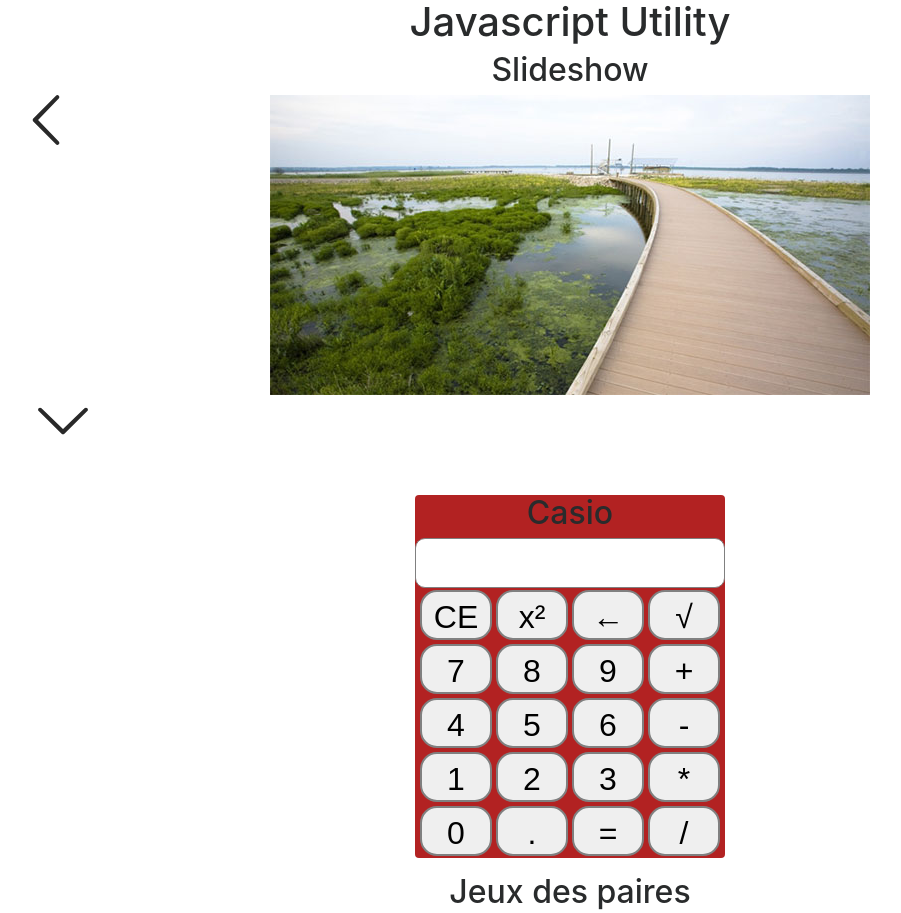
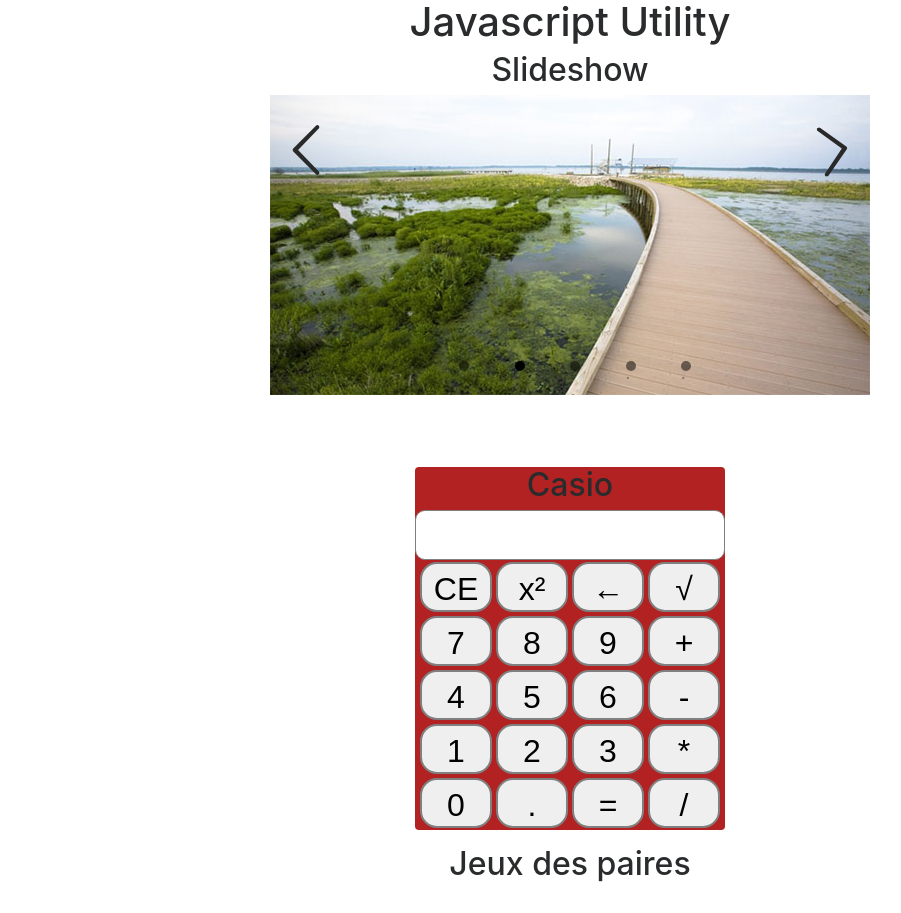
Before and after one commit to gustavofringe/jsUtilities, a plain HTML site: page index.html in a window 1280 px wide. Shown: the top 913 px of the page, without its empty margins (70-971 px from the left). Drawn offline with nearby package versions, Linux system fonts and the light colour scheme.

Commit message:
style.css->end of slider

```diff
--- a/index.html
+++ b/index.html
@@ -23,10 +23,15 @@
         <h2 class="text-center">Slideshow</h2>
         <div class="slide">
             <img src="img/slide1.png" class="img-fluid slider" alt="nature">
+            <span class="point un">.</span>
             <img src="img/slide2.jpg" class="img-fluid slider" alt="nature">
+            <span class="point deux">.</span>
             <img src="img/slide3.jpg" class="img-fluid slider" alt="nature">
+            <span class="point trois">.</span>
             <img src="img/slide5.jpg" class="img-fluid slider" alt="nature">
+            <span class="point quatre">.</span>
             <img src="img/slide6.jpg" class="img-fluid slider" alt="nature">
+            <span class="point cinq">.</span>
             <button id="prev"><img src="img/chevron.svg" alt="chevron"></button>
             <button id="next"><img src="img/chevron.svg" alt="chevron"></button>
         </div>
--- a/js/main.js
+++ b/js/main.js
@@ -8,14 +8,21 @@ var previous = document.getElementById('prev');
 var next = document.getElementById('next');
 function slide() {
     var x = document.getElementsByClassName("slider");
+    console.log(x)
+    var y = document.querySelectorAll('.point');
+    console.log(y)
     for (var i = 0; i < x.length; i++) {
         x[i].style.display = "none";
+        y[i].style.opacity = 0.5;
+        console.log(y[i])
+        console.log(x[i])
     }
     index++;
     if (index > x.length) {
         index = 1
     }
     x[index - 1].style.display = "block";
+    y[index - 1].style.opacity = 1;
     setTimeout(slide, 5000);
     next.onclick = function () {
         if (index) {
--- a/sass/style.scss
+++ b/sass/style.scss
@@ -8,6 +8,42 @@
   width: 100%;
   margin: 0 auto;
   position: relative;
+  .point{
+    width: 10px;
+    height: 10px;
+    border-radius: 20px;
+    background-color: black;
+  }
+  .un{
+
+    position: absolute;
+    bottom: 15%;
+    left:40%;
+  }
+  .deux{
+
+    position: absolute;
+    bottom: 15%;
+    left:45%;
+  }
+  .trois{
+
+    position: absolute;
+    bottom: 15%;
+    left:50%;
+  }
+  .quatre{
+
+    position: absolute;
+    bottom: 15%;
+    left:55%;
+  }
+  .cinq{
+
+    position: absolute;
+    bottom: 15%;
+    left:60%;
+  }
 
   .slider{
     display: none;
@@ -21,10 +57,20 @@
       height: 50px;
     }
   }
+  #next{
+    img{
+      position: absolute;
+      top: 30px;
+      right:24%;
+      transform: rotate(260deg);
+
+    }
+  }
   #prev{
     img{
       position: absolute;
-      top: 0;
+      top: 30px;
+      left:24%;
       transform: rotate(90deg);
     }
   }
```
Also changed, not shown: css/style.css.
